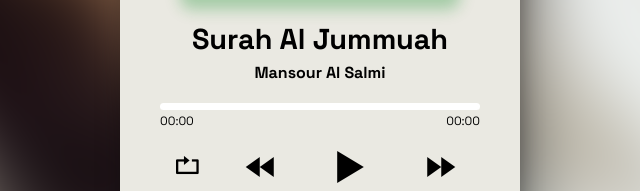
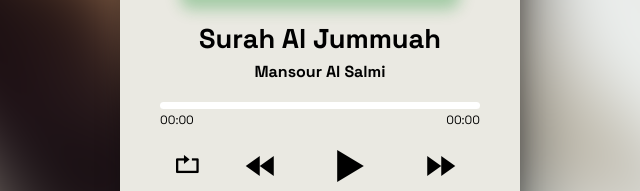
Before and after one commit to frontendfaris/Quran-Player, a plain HTML site: page index.html in a window 1280 px wide. Shown: the part 419-610 px from the top of the page, 320-960 px from the left. Drawn offline with nearby package versions, Linux system fonts and the light colour scheme.

Commit message:
Add files via upload

```diff
--- a/script.js
+++ b/script.js
@@ -31,7 +31,7 @@ const surahs = [
   },
   {
     path: "./indexMaterial/DuaBusiness.mp3",
-    title: "Dua For Business Success",
+    title: "Dua For Business",
     reciterName: "The Holy Quran",
     headPhoto: "./indexMaterial/QuranDuaCover.jpg",
   },
@@ -43,7 +43,7 @@ const surahs = [
   },
   {
     path: "./indexMaterial/DuaExamSuccess.mp3",
-    title: "Dua For Exam Success",
+    title: "Dua For Exams",
     reciterName: "The Holy Quran",
     headPhoto: "./indexMaterial/QuranDuaCover2.jpg",
   },
@@ -67,7 +67,7 @@ const surahs = [
   },
   {
     path: "./indexMaterial/DuaProtection.mp3",
-    title: "Dua For Total Protection",
+    title: "Dua For Protection",
     reciterName: "The Holy Quran",
     headPhoto: "./indexMaterial/QuranDuaCover2.jpg",
   },
--- a/styles.css
+++ b/styles.css
@@ -88,7 +88,7 @@ span {
 
 h1 {
   margin: -10px 0 0;
-  font-size: 1.8rem;
+  font-size: 1.7rem;
 }
 h2 {
   margin: 5px 0 0;
```
